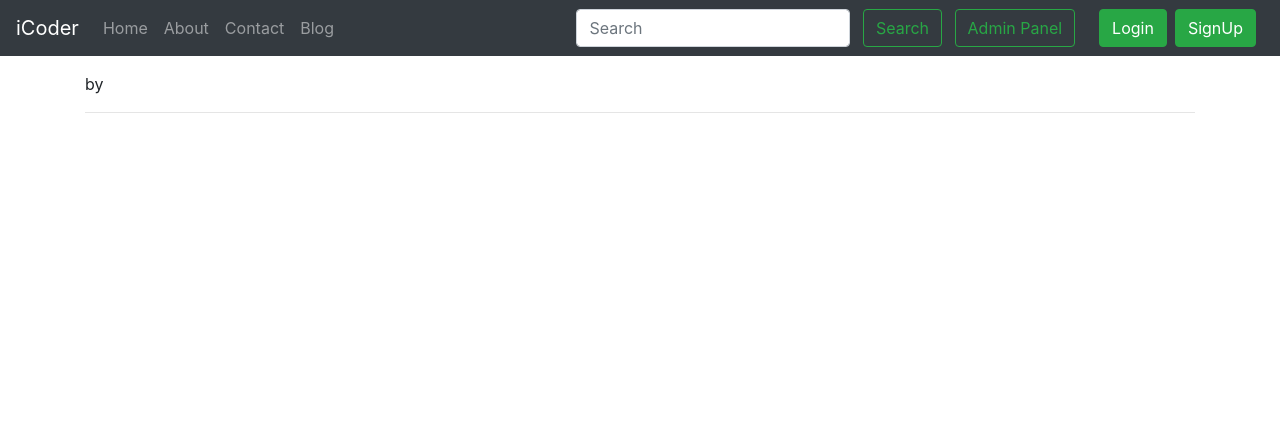
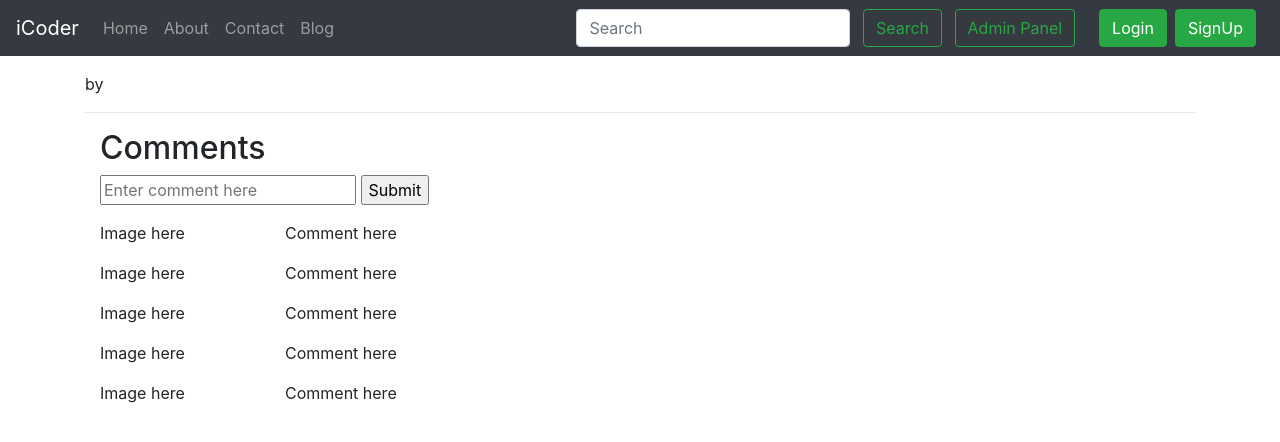
Before and after one commit to Aliwahid17/django-personal, a Django app: page /blog/1 in a window 1280 px wide. Shown: the top 442 px of the page. Run offline with Django 4.2, Linux system fonts and the light colour scheme; data that the repository does not hold is empty; some libraries are stand-ins or nearby versions.

Commit message:
added comment in blog

```diff
--- a/blog/admin.py
+++ b/blog/admin.py
@@ -1,6 +1,6 @@
 from django.contrib import admin
-from .models import Post
+from .models import Post, BlogComment
 
 # Register your models here.
 
-admin.site.register(Post)
+admin.site.register((Post, BlogComment))
--- a/blog/urls.py
+++ b/blog/urls.py
@@ -3,6 +3,7 @@ from django.urls import path, include
 from . import views
 
 urlpatterns = [
+    path('postComment', views.postComment, name="postComment"),
     path('', views.blogHome, name="blogHome"),
     path('<str:slug>', views.blogPost, name="blogPost"),
 ]
--- a/blog/views.py
+++ b/blog/views.py
@@ -1,5 +1,7 @@
-from django.shortcuts import render
-from .models import Post
+from django.shortcuts import render, redirect
+from .models import Post, BlogComment
+from django.contrib import messages
+from django.contrib.auth.models import User
 
 # Create your views here.
 
@@ -14,3 +16,16 @@ def blogPost(request, slug):
     post = Post.objects.filter(slug=slug).first()
     context = {"post": post}
     return render(request, 'blog/blogPost.html', context)
+
+
+def postComment(request):
+    if request.method == "POST":
+        comment = request.POST.get('comment')
+        user = request.user
+        postSno = request.POST.get('postSno')
+        post = Post.objects.get(sno=postSno)
+        comment = BlogComment(comment=comment, user=user, post=post)
+        comment.save()
+        messages.success(request, "Your comment has been posted successfully")
+
+    return redirect(f"/blog/{post.slug}")
--- a/home/models.py
+++ b/home/models.py
@@ -1,6 +1,4 @@
-from operator import mod
-from pyexpat import model
-from sqlite3 import Timestamp
+import imp
 from django.db import models
 
 # Create your models here.
--- a/templates/blog/blogPost.html
+++ b/templates/blog/blogPost.html
@@ -8,5 +8,33 @@
         <p>{{post.content}}</p>
         <hr>
     </div>
-</div>
-{% endblock %}
+    <div class="container">
+        <h2> Comments</h2>
+        <form action="/blog/postComment" method="post">
+            {% csrf_token %}
+            <input type="text" name="comment" placeholder="Enter comment here">
+            <input type="hidden" name="postSno" value="{{post.sno}}">
+            <input type="submit" value="Submit">
+        </form>
+        <div class="row my-3">
+            <div class="col-md-2 ">Image here</div>
+            <div class="col-md-10  ">Comment here</div>
+        </div>
+        <div class="row my-3">
+            <div class="col-md-2 ">Image here</div>
+            <div class="col-md-10  ">Comment here</div>
+        </div>
+        <div class="row my-3">
+            <div class="col-md-2 ">Image here</div>
+            <div class="col-md-10  ">Comment here</div>
+        </div>
+        <div class="row my-3">
+            <div class="col-md-2 ">Image here</div>
+            <div class="col-md-10  ">Comment here</div>
+        </div>
+        <div class="row my-3">
+            <div class="col-md-2 ">Image here</div>
+            <div class="col-md-10  ">Comment here</div>
+        </div>
+    </div>
+    {% endblock %}
```
Also changed, not shown: blog/models.py (+14 -0 lines), blog/migrations/0002_blogcomment.py (added).
